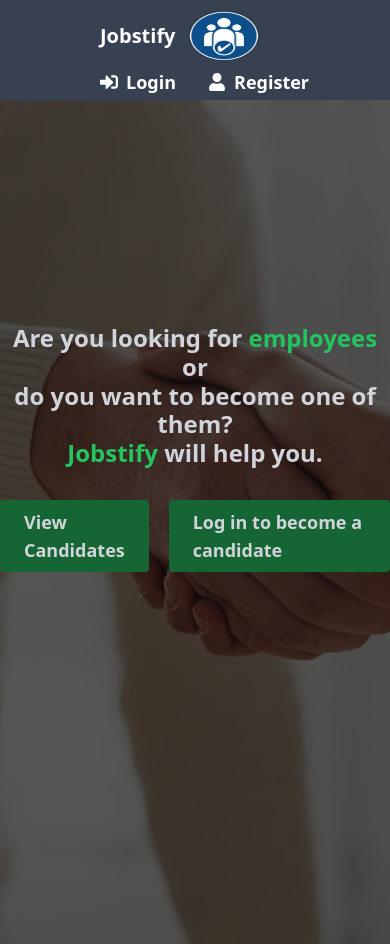
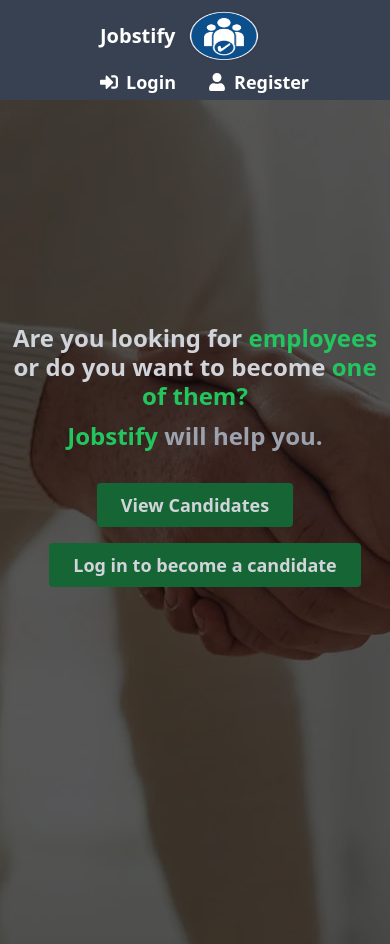
Before and after one commit to emirsahovic/mern-jobstify-app, a React (Create React App) app in the folder frontend/: page / in a window 390 px wide. Built offline with nearby package versions, Linux system fonts and the light colour scheme.

Commit message:
UI modifications

```diff
--- a/frontend/src/pages/Landing.jsx
+++ b/frontend/src/pages/Landing.jsx
@@ -3,17 +3,17 @@ import { Link } from "react-router-dom"
 const Landing = () => {
     return (
         <div className="h-screen bg-image">
-            <div className="pt-56 text-center font-bold text-gray-300 xs:text-2xl sm:text-3xl md:text-4xl lg:text-5xl" style={{ lineHeight: '1.2' }}>
-                Are you looking for <span className="text-green-500">employees</span> or <br /> do you want to become one of them?
-                <div>
-                    <span className="text-green-500">Jobstify</span> will help you.
+            <div className="pt-56 text-center font-bold text-gray-300 xs:text-2xl sm:text-3xl md:text-4xl lg:text-4xl" style={{ lineHeight: '1.2' }}>
+                Are you looking for <span className="text-green-500">employees</span> or do you want to become <span className="text-green-500">one of them?</span>
+                <div className="mt-3">
+                    <span className="text-green-500">Jobstify</span> <span className="text-gray-400">will help you.</span>
                 </div>
             </div>
-            <div className="flex justify-center items-center mt-8 space-x-5">
+            <div className="flex xs:flex-col md:flex-row justify-center items-center mt-8 space-x-5">
                 <Link to='/profiles' className="px-6 py-2 bg-green-800 text-gray-300 font-bold rounded text-lg hover:opacity-80 transition duration-150 active:-translate-y-2">
                     View Candidates
                 </Link>
-                <Link to='/login' className="px-6 py-2 bg-green-800 text-gray-300 font-bold rounded text-lg hover:opacity-80 transition duration-150 active:-translate-y-2">
+                <Link to='/login' className="px-6 py-2 xs:mt-4 md:mt-0 bg-green-800 text-gray-300 font-bold rounded text-lg hover:opacity-80 transition duration-150 active:-translate-y-2">
                     Log in to become a candidate
                 </Link>
             </div>
```
